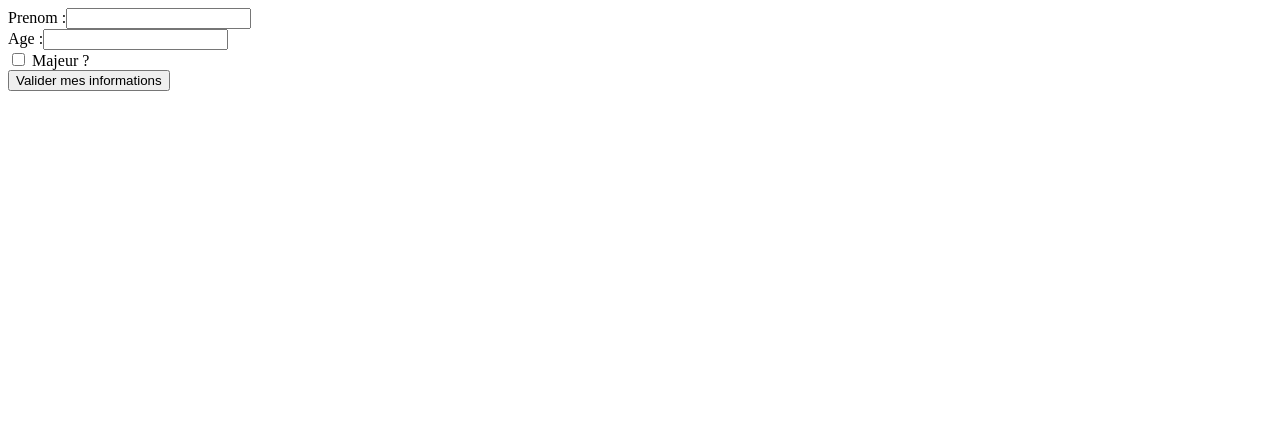
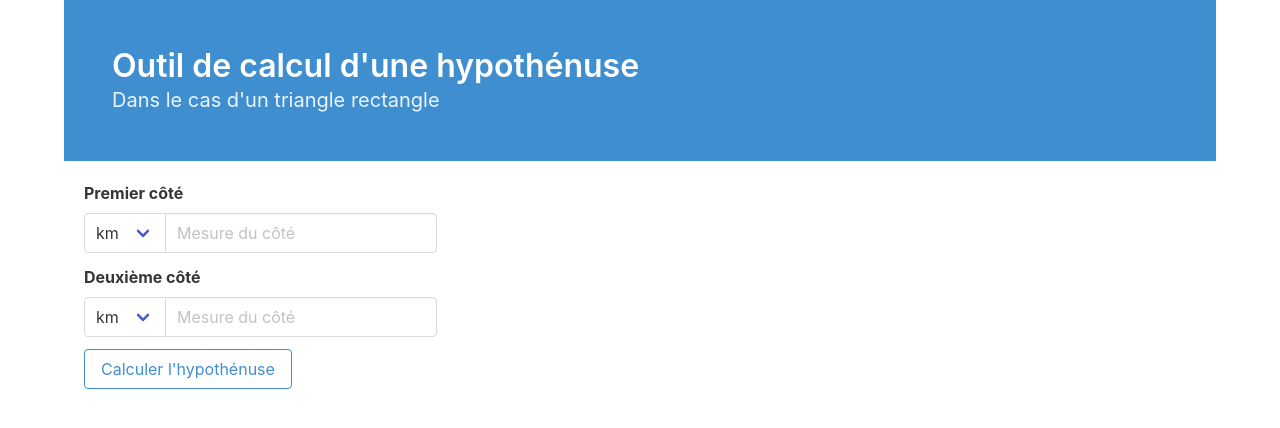
Before and after one commit to ndjerrou/advanced-js, a plain HTML site: page index.html in a window 1280 px wide. Drawn offline with nearby package versions, Linux system fonts and the light colour scheme.

Commit message:
Added style.css

```diff
--- /dev/null
+++ b/index.css
@@ -0,0 +1,3 @@
+form {
+  padding: 20px;
+}
--- a/index.html
+++ b/index.html
@@ -4,17 +4,75 @@
     <meta charset="UTF-8" />
     <meta http-equiv="X-UA-Compatible" content="IE=edge" />
     <meta name="viewport" content="width=device-width, initial-scale=1.0" />
-    <title>Document</title>
+    <title>Pythagore</title>
+    <link
+      rel="stylesheet"
+      href="https://cdn.jsdelivr.net/npm/bulma@0.9.3/css/bulma.min.css"
+    />
   </head>
+  <link rel="stylesheet" href="index.css" />
   <body>
-    <form>
-      <div>
-        <label for="">Prenom :<input name="prenom" /></label>
-      </div><div></div>
-      <label for="">Age :<input type="number" name="age" /></label></div>
-      <div></div><input type="checkbox" name="isMajor" required/> <label>Majeur ?</label></div>
-      <div><button>Valider mes informations</button></div>
-    </form>
+    <div class="container">
+      <section class="hero is-info">
+        <div class="hero-body">
+          <p class="title">Outil de calcul d'une hypothénuse</p>
+          <p class="subtitle">Dans le cas d'un triangle rectangle</p>
+        </div>
+      </section>
+      <form>
+        <div class="field">
+          <label class="label" for="">Premier côté</label>
+          <div class="field has-addons">
+            <p class="control">
+              <span class="select">
+                <select>
+                  <option>km</option>
+                  <option>m</option>
+                  <option>cm</option>
+                  <option>mm</option>
+                </select>
+              </span>
+            </p>
+            <p class="control">
+              <input
+                name="firstSide"
+                class="input"
+                type="text"
+                placeholder="Mesure du côté"
+              />
+            </p>
+          </div>
+        </div>
+        <div class="field">
+          <label class="label" for="">Deuxième côté</label>
+          <div class="field has-addons">
+            <p class="control">
+              <span class="select">
+                <select>
+                  <option>km</option>
+                  <option>m</option>
+                  <option>cm</option>
+                  <option>mm</option>
+                </select>
+              </span>
+            </p>
+            <p class="control">
+              <input
+                name="firstSide"
+                class="input"
+                type="text"
+                placeholder="Mesure du côté"
+              />
+            </p>
+          </div>
+        </div>
+        <div>
+          <button class="button is-info is-outlined">
+            Calculer l'hypothénuse
+          </button>
+        </div>
+      </form>
+    </div>
     <script src="./classes/arrow-functions.js"></script>
   </body>
 </html>
```
